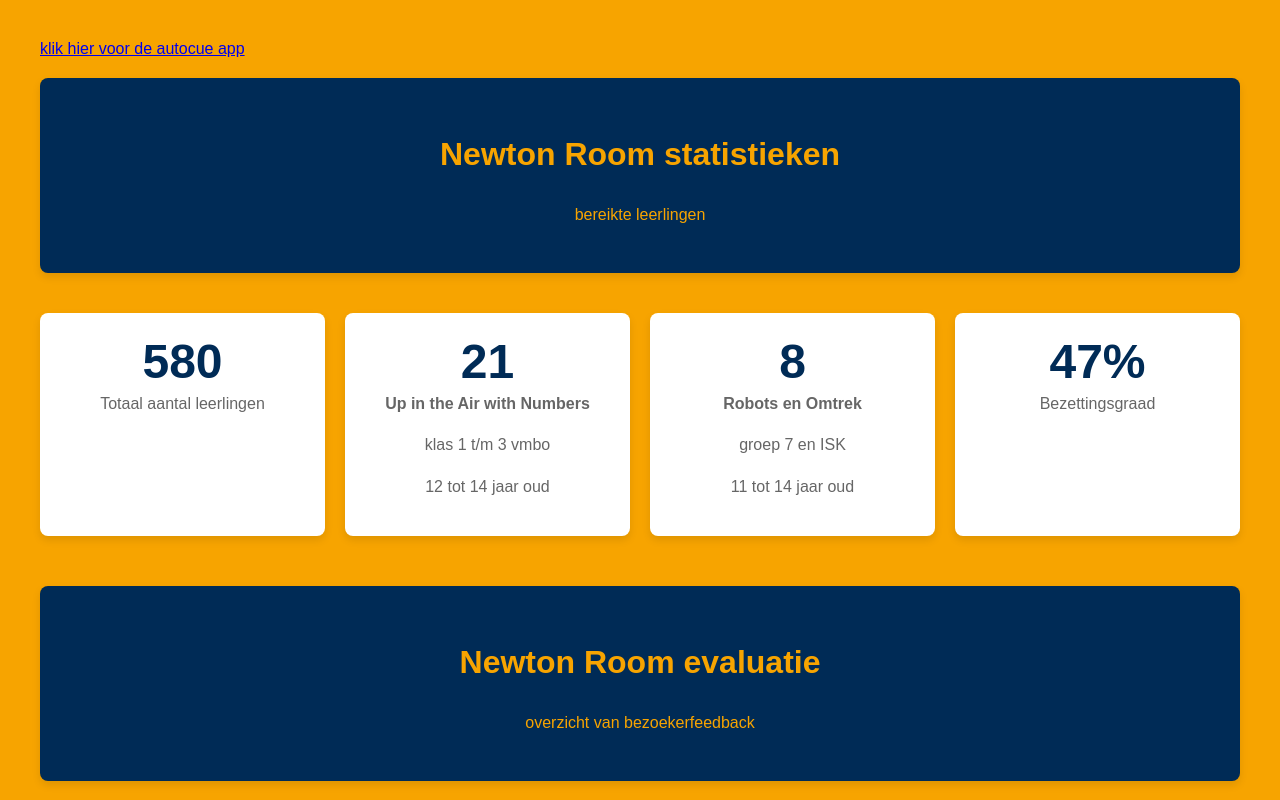
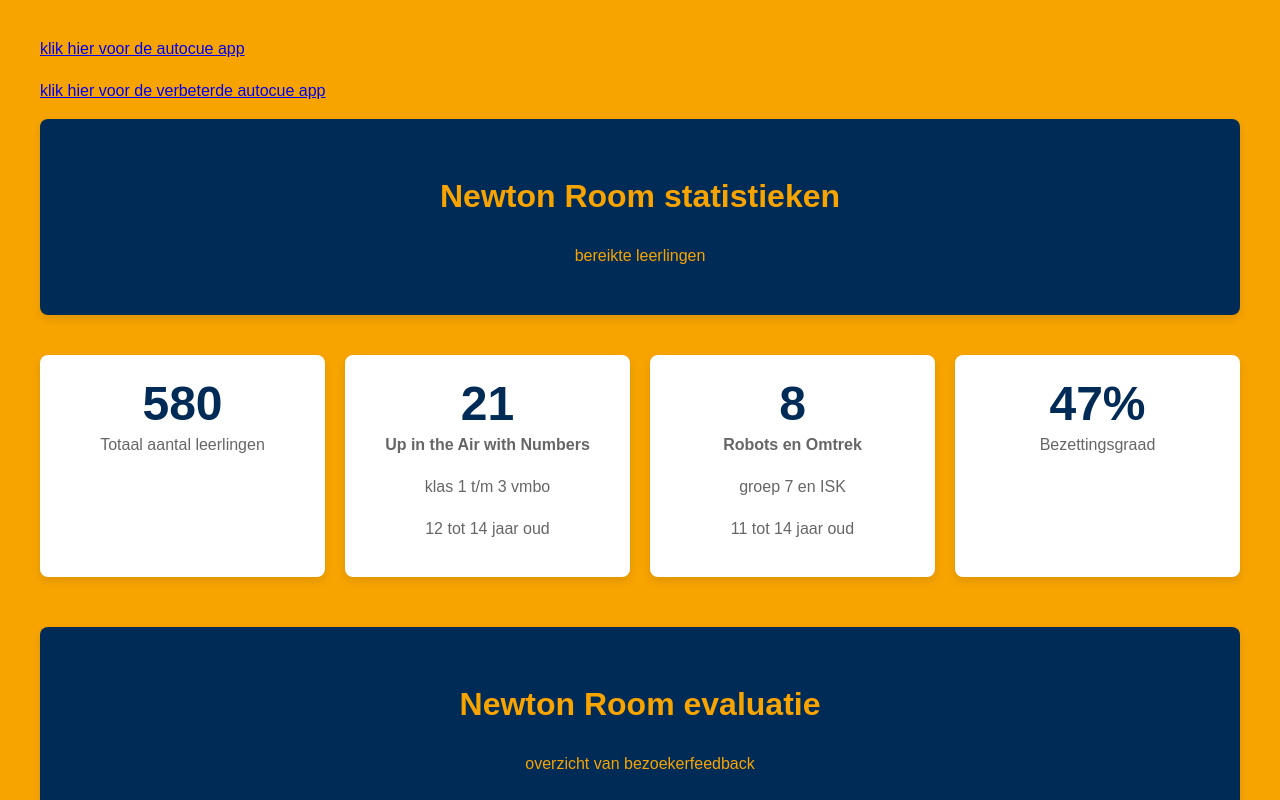
Before and after one commit to Mullheimer/mullheimer.github.io, a plain HTML site: page index.html in a window 1280 px wide. Shown: the top 800 px of the page. Drawn offline with nearby package versions, Linux system fonts and the light colour scheme.

Commit message:
Update index.html

```diff
--- a/index.html
+++ b/index.html
@@ -206,6 +206,7 @@
 </head>
 <body>
 <p><a href="autocue.html">klik hier voor de autocue app</a></p>
+<p><a href="autocue2.html">klik hier voor de verbeterde autocue app</a></p>
     <div class="header">
         <h1>Newton Room statistieken</h1>
         <p>bereikte leerlingen</p>
```
